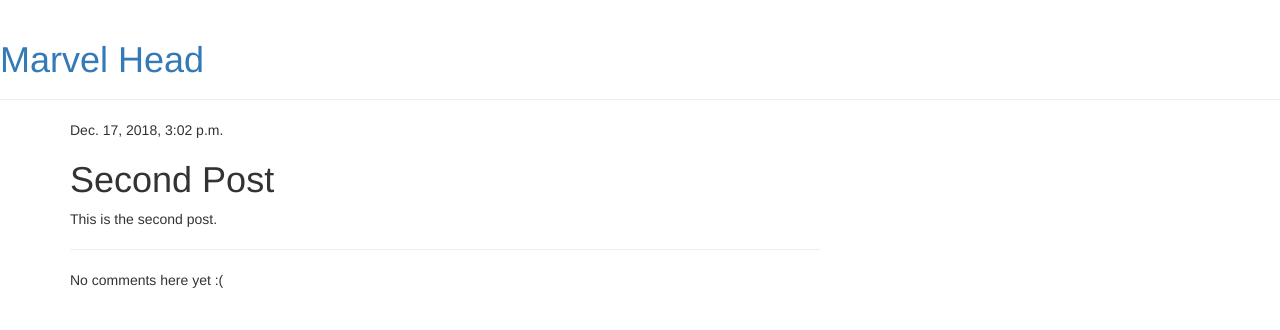
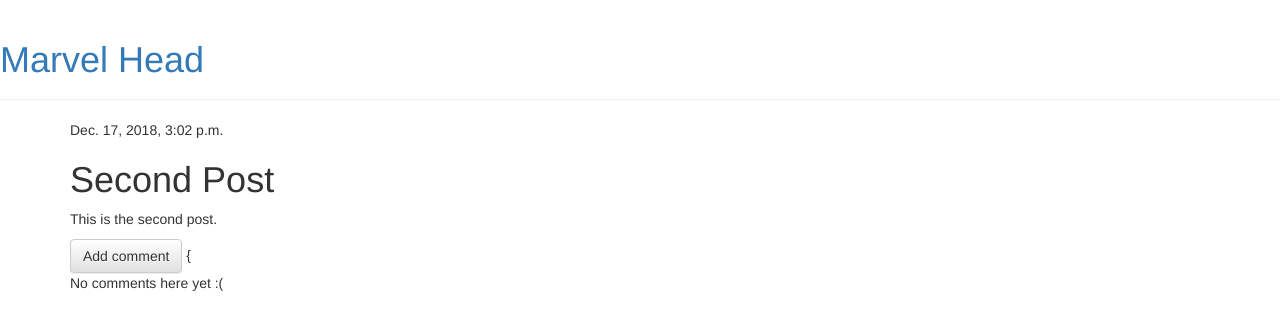
Before and after one commit to Everstalk/Marvel-Head, a Django app: page /blog/post/2/ in a window 1280 px wide. Shown: the top 330 px of the page. Run offline with Django 3.2, Linux system fonts and the light colour scheme; data comes from the database, SQL or seed files in the repository; both versions use the stored data as it was after the commit; some libraries are stand-ins or nearby versions.

Commit message:
Added create comment feature

```diff
--- a/blog/templates/blog/detail.html
+++ b/blog/templates/blog/detail.html
@@ -13,12 +13,25 @@
     <p>{{ post.text|linebreaks }}</p>
 </div>
 
-<hr> {% for comment in post.comments.all %}
+<a class="btn btn-default" href="{% url 'blog:add_comment_to_post' pk=post.pk %}">Add comment</a>
+
+{{% for comment in post.comments.all %}
+{% if user.is_authenticated or comment.approved_comment %}
 <div class="comment">
-    <div class="date">{{ comment.created_date }}</div>
+    <div class="date">
+        {{ comment.created_date }}
+        {% if not comment.approved_comment %}
+            <a class="btn btn-default" href="{% url 'comment_remove' pk=comment.pk %}"><span class="glyphicon glyphicon-remove"></span></a>
+            <a class="btn btn-default" href="{% url 'comment_approve' pk=comment.pk %}"><span class="glyphicon glyphicon-ok"></span></a>
+        {% endif %}
+    </div>
     <strong>{{ comment.author }}</strong>
     <p>{{ comment.text|linebreaks }}</p>
 </div>
+{% endif %}
 {% empty %}
 <p>No comments here yet :(</p>
-{% endfor %} {% endblock %}
+
+{% endfor %}
+
+{% endblock %}
--- a/blog/urls.py
+++ b/blog/urls.py
@@ -19,4 +19,7 @@ urlpatterns = [
     url(r'^post/(?P<pk>[0-9]+)/$', views.detail, name='detail'),
     url(r'^post/new/$', views.new_post, name='new_post'),
     url(r'^post/(?P<pk>[0-9]+)/edit/$', views.edit_post, name='edit_post'),
+    path('post/<int:pk>/comment/', views.add_comment_to_post, name='add_comment_to_post'),
+    path('comment/<int:pk>/approve/', views.comment_approve, name='comment_approve'),
+    path('comment/<int:pk>/remove/', views.comment_remove, name='comment_remove'),
 ]
--- a/blog/views.py
+++ b/blog/views.py
@@ -5,8 +5,8 @@ from django.template import loader
 from django.utils import timezone
 
 
-from .models import Post
-from .forms import PostForm
+from .models import Post, Comment
+from .forms import PostForm, CommentForm
 
 
 def index(request):
@@ -61,3 +61,30 @@ def edit_post(request, pk):
     else:
         form = PostForm(instance=post)
     return render(request, 'blog/edit_post.html', {'form': form})
+
+
+def add_comment_to_post(request, pk):
+    post = get_object_or_404(Post, pk=pk)
+    if request.method == "POST":
+        form = CommentForm(request.POST)
+        if form.is_valid():
+            comment = form.save(commit=False)
+            comment.post = post
+            comment.save()
+            return redirect('blog:detail', pk=post.pk)
+    else:
+        form = CommentForm()
+    return render(request, 'blog/add_comment_to_post.html', {'form': form})
+
+
+#login_required
+def comment_approve(request, pk):
+    comment = get_object_or_404(Comment, pk=pk)
+    comment.approve()
+    return redirect('blog:detail', pk=comment.post.pk)
+
+#login_required
+def comment_remove(request, pk):
+    comment = get_object_or_404(Comment, pk=pk)
+    comment.delete()
+    return redirect('blog:detail', pk=comment.post.pk)
```
Also changed, not shown: blog/forms.py (+7 -1 lines), blog/templates/blog/add_comment_to_post.html (added, +9 -0 lines), db.sqlite3.
